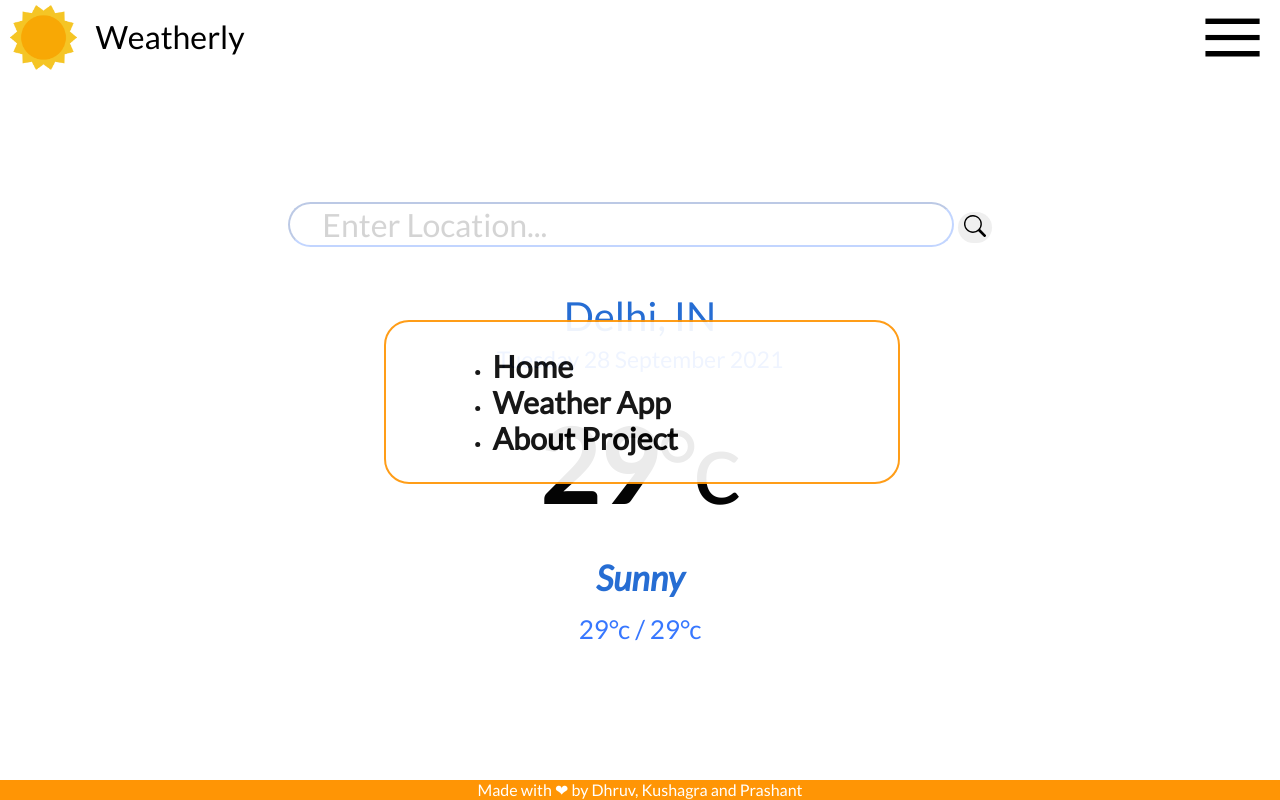
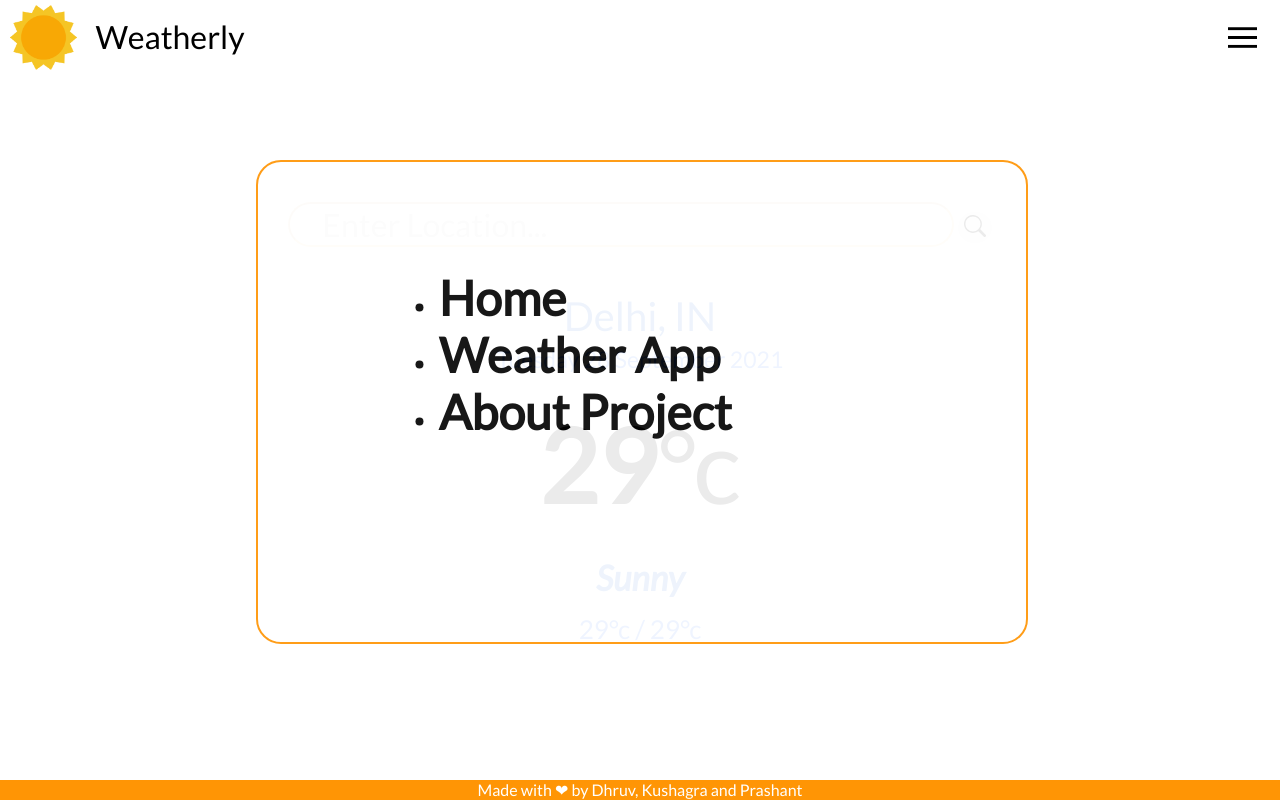
Before and after one commit to NightCrawler07/Weatherly-1, a plain HTML site: page src/index.html in a window 1280 px wide. Both pictures are taken after a click on the picture 1232 px from the left and 37 px from the top of the page. Drawn offline with nearby package versions, Linux system fonts and the light colour scheme.

Commit message:
Revert overlay changes and update hambuger

```diff
--- a/src/css/index.css
+++ b/src/css/index.css
@@ -7,7 +7,7 @@
     border-radius: 50px;
     font-size: 2rem;
     font-family: "Lato", sans-serif;
-    border-color: var(--bright-blue);
+    border-color: var(--orange);
     padding-left: 20px;
     color: var(--text);
 }
@@ -81,10 +81,11 @@
 }
 
 .hamburgerlogo {
-    height: 65px;
+    height: 35px;
     display: inline;
-    margin-top: 5px;
-    margin-right: 15px;
+    margin-top: 20px;
+    margin-right: 20px;
+    z-index: 0;
 }
 
 #cross {
@@ -109,11 +110,11 @@
     animation: zoomIn1 1s ease;
 }
 .overlayLister2 {
-    width: 40%;
-    height: 20%;
+    width: 60%;
+    height: 60%;
     position: absolute;
-    top: 40%;
-    left: 30%;
+    top: 20%;
+    left: 20%;
     opacity: 92%;
     background-color: var(--background);
     border: 2px solid var(--orange);
@@ -129,9 +130,9 @@
 
 #text {
     position: absolute;
-    top: 50%;
-    left: 35%;
-    font-size: 0.95rem;
+    top: 40%;
+    left: 40%;
+    font-size: 1.5rem;
     font-family: "lato", sans-serif;
     color: var(--text);
     transform: translate(-50%, -50%);
```
